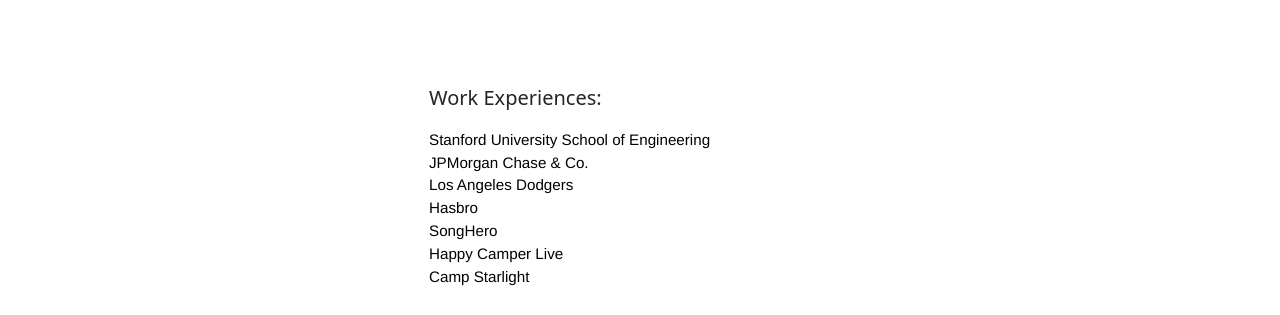
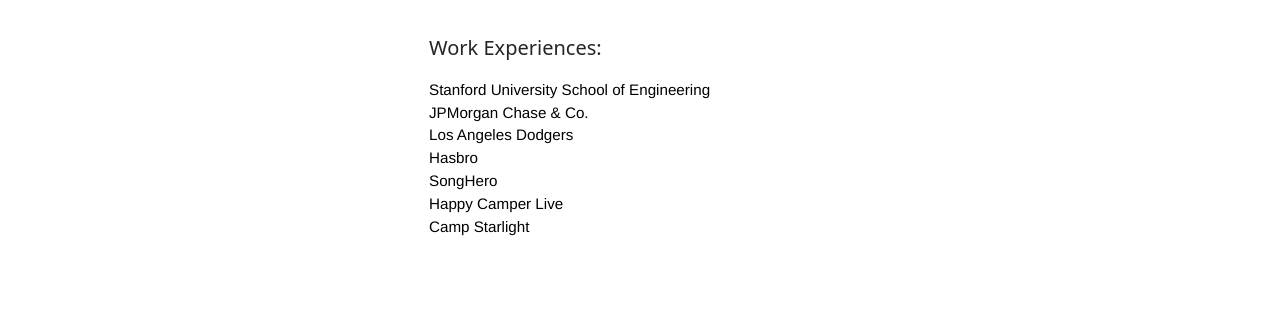
Before and after one commit to g-mill/g-mill.github.io, a website: page index.html in a window 1280 px wide. Shown: the part 485-800 px from the top of the page. Drawn offline with nearby package versions, Linux system fonts and the light colour scheme; a web font is replaced by a local one.

Commit message:
Edit spacing

```diff
--- a/index.html
+++ b/index.html
@@ -38,20 +38,21 @@
 
 
 
-      <div id="about" class="d-flex align-items-center">
+      <div id="about" class="d-flex align-items-start">
         <div class="container-fluid content-container">
-          <div class="row align-items-start">
-            <div class="col-md-4">
+          <div class="row">
+            <!-- Image Column -->
+            <div class="col-md-4 d-flex flex-column justify-content-start">
               <img src="media/marimba.jpg" class="img-fluid marimba-image" alt="Griffin Miller playing the marimba">
             </div>
+            <!-- Text and Work Experience Column -->
             <div class="col-md-6 d-flex flex-column justify-content-between">
               <div class="row text-left mb-4">
                 <h1 class="font-weight-light title-header">GRIFFIN MILLER</h1>
-            </div>
-              <div>
+              </div>
+              <div class="row">
                 <p class="intro">
-                  I am a recent graduate of Stanford where I received my Master's
-                  degree in Computer Science with a focus in Computer & Network Security and Bachelor's degrees in Computer Science with a focus
+                  I am a recent graduate of Stanford where I received my Master's degree in Computer Science with a focus in Computer & Network Security and Bachelor's degrees in Computer Science with a focus
                   in Artificial Intelligence and Classical Music.
                   <br><br>
                   I'm interested in working in collaborative, creative spaces where I can combine my left and right sides of my brain. I'm deeply interested in
@@ -63,7 +64,8 @@
                   Please feel free to reach me by email at <a href="mailto:gmill@stanford.edu" class="email-link">gmill@stanford.edu</a> for any questions, inquiries, or just to say hello.
                 </p>
               </div>
-              <div class="mt-auto experiences" style="flex-shrink: 0;">
+              <!-- Work Experiences section -->
+              <div class="experiences mt-auto">
                 <p class="section-title">Work Experiences:</p>
                 <ul class="client-list">
                   <li>Stanford University School of Engineering</li>
--- a/styles.css
+++ b/styles.css
@@ -24,12 +24,12 @@
     text-decoration: none; /* Remove underline on hover */
   }
 
-.content-container{
-  width: 100%;/* Adjust the max-width as per your navbar width */
+.content-container {
+  width: 100%;
   margin-left: auto;
   margin-right: auto;
-  padding-left: 19px; /* Adjust the padding as needed */
-  padding-right: 19px; /* Adjust the padding as needed */
+  padding-left: 19px;
+  padding-right: 19px;
 }
 
 
@@ -59,8 +59,9 @@
 }
 
 
-.experiences{
-  padding-top: 50px;
+#about .experiences {
+  margin-top: auto; /* Push the experiences to the bottom */
+  align-self: flex-start; /* Aligns the work experiences to the bottom */
 }
 
 /* Styling for the email link */
```
Also changed, not shown: 1 other file.
